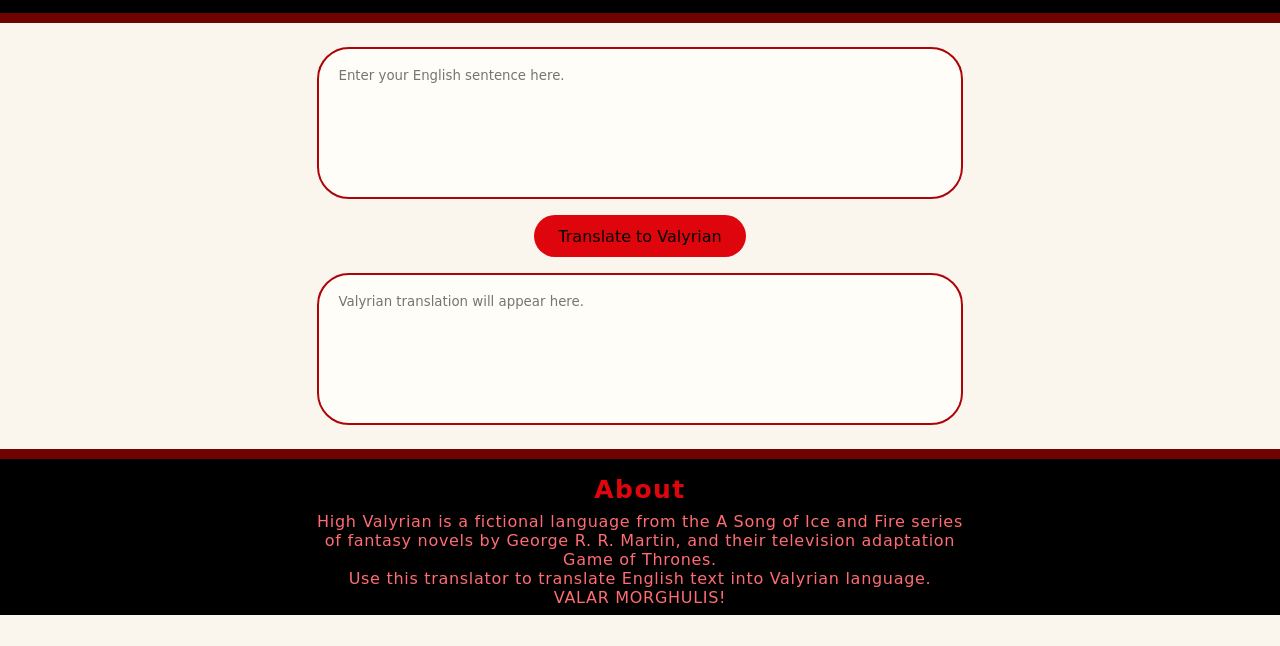
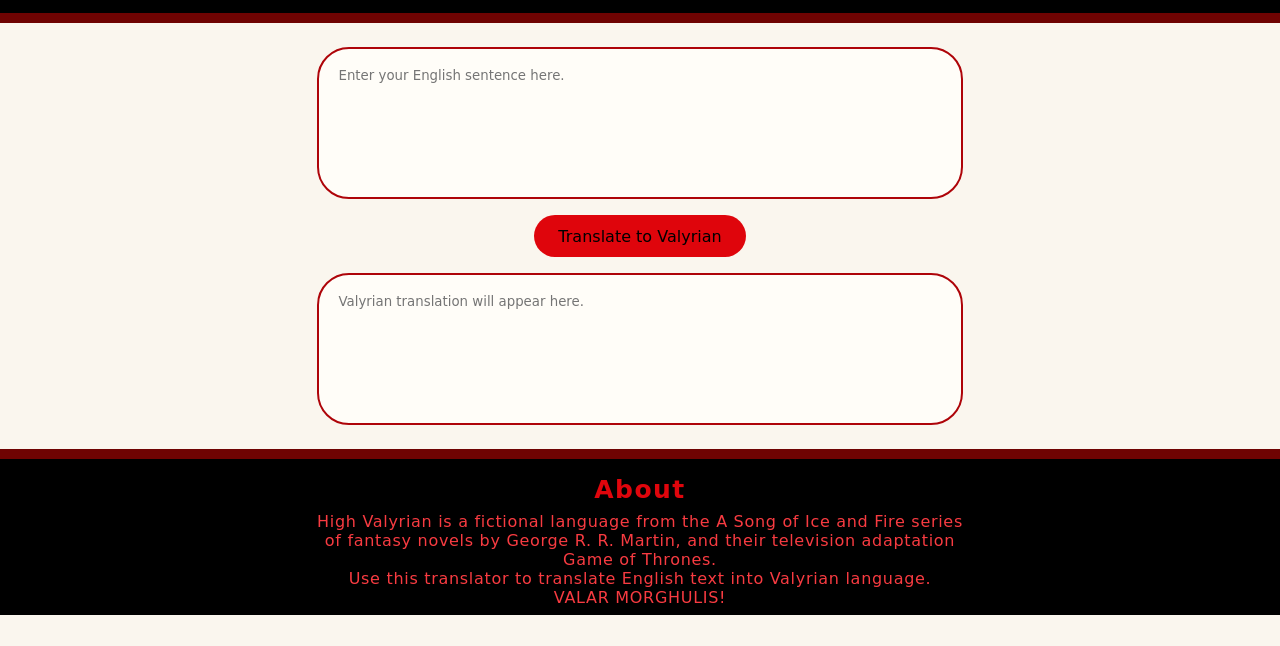
Before and after one commit to raieegulhane/Valyrian_Translator, a plain HTML site: page index.html in a window 1280 px wide. Shown: the part 154-800 px from the top of the page. Drawn offline with Linux system fonts and the light colour scheme; a web font is replaced by a local one.

Commit message:
[style]: changed colors

```diff
--- a/style.css
+++ b/style.css
@@ -10,7 +10,7 @@
     --red1: #6F0302;
     --red2: #AE0409;
     --red3: #df050c;
-    --red4: #ff6c71;
+    --red4: #f83b41;
     --white1: #faf6ee;
     --white2: #fffdf8;
 
```
